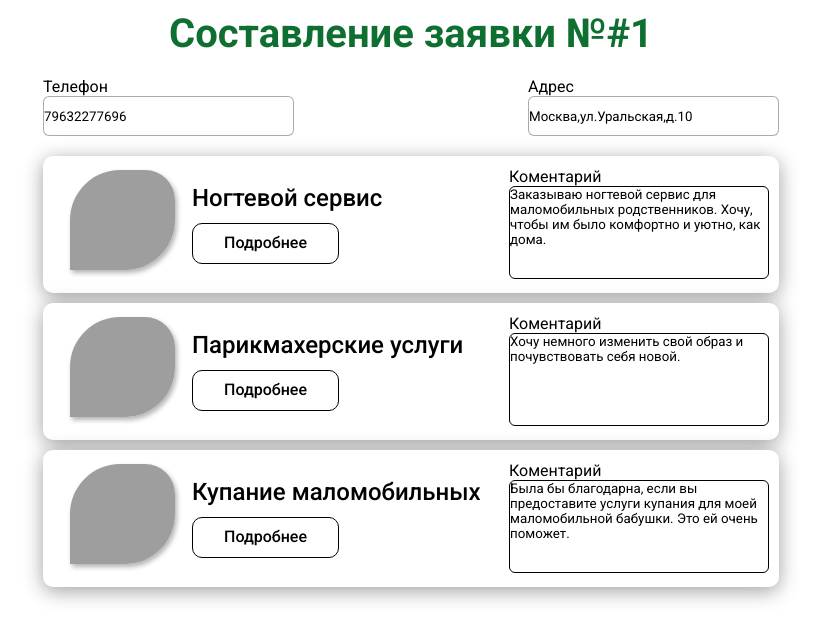
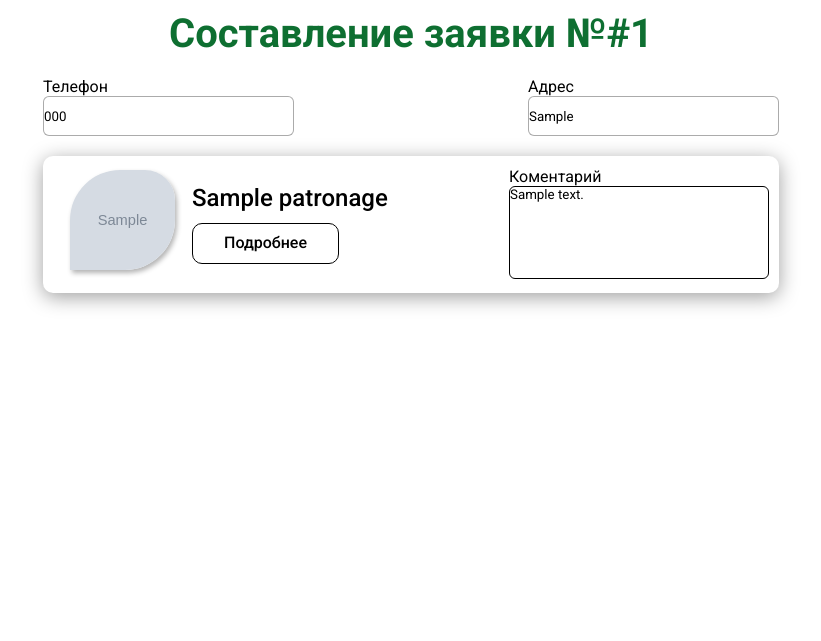
Before and after one commit to BMaks9/RIP, a Django app: page /disability/1/ in a window 1280 px wide. Shown: the part 54-695 px from the top of the page, without its empty margins (229-1050 px from the left). Run offline with Django 4.2, Linux system fonts and the light colour scheme; tables that the repository leaves empty hold one stand-in row (values such as "Sample post"); grey boxes marked "Sample" are stand-in pictures.

Commit message:
update views

```diff
--- a/social_system/urls.py
+++ b/social_system/urls.py
@@ -22,5 +22,5 @@ urlpatterns = [
     path('admin/', admin.site.urls),
     path('list-patronage/', views.GetListPatronage, name='list-patronage_url'),
     path('patronage/<int:id>/', views.GetPatronage, name= 'patronage_url'),
-    path('disability/<int:id>/', views.GetDisability, name= 'disability_url'),
+    path('disability/<int:disabiliti_id>/', views.GetDisability, name= 'disability_url'),
 ]
--- a/web_social_service/models.py
+++ b/web_social_service/models.py
@@ -25,8 +25,8 @@ class Disabilities(models.Model):
     address = models.CharField(max_length=20)
     status = models.CharField(max_length=20, null=False, choices=STATUS_CHOICES)
     data_created = models.DateField(null=False)
-    data_compilation = models.DateTimeField()
-    data_finished = models.DateTimeField()
+    data_compilation = models.DateTimeField(null=True, blank=True)
+    data_finished = models.DateTimeField(null=True, blank=True)
     creator = models.ForeignKey(User, on_delete=models.CASCADE, related_name='created_requests', null=False)
     moderator = models.ForeignKey(User, on_delete=models.SET_NULL, null=True, blank=True, related_name='moderator_requests')
     class Meta:
--- a/web_social_service/templates/disability.html
+++ b/web_social_service/templates/disability.html
@@ -3,20 +3,20 @@
 {% block title %}Текущая заявка{% endblock %}
 
 {% block content %}
-<p class="headline">Составление заявки №#{{data.id}} </p>
+<p class="headline">Составление заявки №#{{data.first.disabilities_id.id}} </p>
 <div class="disability-list">
 <div class="input-data">
     <div>
         <p>Телефон</p>
-        <input class= "input-box" type="text" name="" placeholder="  7 ..." value={{data.phone}}>
+        <input class= "input-box" type="text" name="" placeholder="  7 ..." value={{data.first.disabilities_id.phone}}>
     </div>
     <div>
         <p>Адрес</p>
-        <input class= "input-box" type="text" name="" placeholder="    Город, улица ..." value={{data.address}}>
+        <input class= "input-box" type="text" name="" placeholder="    Город, улица ..." value={{data.first.disabilities_id.address}}>
     </div>
 </div>
 <div class="">
-    {% for patronage in data.list_patronage %}
+    {% for patronage in data %}
         {% include 'disability_element.html' with element=patronage %}
     {% empty %}
         <p>Список пуст</p>
--- a/web_social_service/templates/disability_element.html
+++ b/web_social_service/templates/disability_element.html
@@ -1,10 +1,10 @@
 <div class="disability-patronage">
-    <img src={{element.img}} class="image" id="disability-img">
+    <img src={{element.patronage_id.img}} class="image" id="disability-img">
     <div style="height: 81px; width: 300px; margin-inline: auto;">
         <div class="patronage-title" id="disability-text" float: left;>
-            <p>{{element.title}}</p>
+            <p>{{element.patronage_id.title}}</p>
         </div>
-        <a href="{% url 'patronage_url' element.id %}"><button class="button-detail" id="disability-button-detail" type="button">Подробнее</button></a>
+        <a href="{% url 'patronage_url' element.patronage_id.id %}"><button class="button-detail" id="disability-button-detail" type="button">Подробнее</button></a>
     </div>
     <div>
         <p>Коментарий</p>
--- a/web_social_service/views.py
+++ b/web_social_service/views.py
@@ -1,5 +1,5 @@
 from django.shortcuts import render
-from web_social_service.models import Patronage
+from web_social_service.models import Patronage, Disabilities, Disabilities_Patronage
 
 data_disability = {
                 'id': 1,
@@ -25,78 +25,24 @@ data_disability = {
                 },
                 ],
             }
-data = {'list_patronage': [
-                {
-                    'id' : 1,
-                    'title' : 'Ногтевой сервис',
-                    'description': 'Гигиенический парамедицинский аппаратный педикюр и маникюр комплексный (обработка стоп и ногтей до щиколотки) для пожилых, инвалидов, лежачих и маломобильных граждан, а также для людей с такими проблемами как: грибок, вросший ноготь, онихолизис (отслоение ногтевой пластины), гиперкератоз (трещины на стопах, сильные наросты огрубевшей кожи), натоптыши, все виды мозолей (в т.ч. стержневая). Услуга оказывается больным сахарным диабетом (диабетическая стопа), после инсульта, при гипертонусе мышц. Работаем с любой степенью запущенности. Устранение проблем "дохирургическими" методами.',
-                    'img':'//127.0.0.1:9000/social-system/patronage1.jpg',
-                    'img_background': '//127.0.0.1:9000/social-system/patronage-background1.png',
-                },
-                {
-                    'id' : 2,
-                    'title' : 'Парикмахерские услуги',
-                    'description': 'Все виды парикмахерских услуг любой сложности для пожилых, инвалидов, лежачих и маломобильных граждан, в том числе для лиц старше 18 лет, желающих получить услугу парикмахера с выездом на дом. Наш спектр: все виды стрижек (классическая и модельная), окрашивания любой сложности, химическая завивка, бритьё и стрижка бороды и усов, окрашивание и коррекция бровей и ресниц.',
-                    'img':'//127.0.0.1:9000/social-system/patronage2.png',
-                    'img_background': '//127.0.0.1:9000/social-system/patronage-background2.png',
-                },
-                {
-                    'id' : 3,
-                    'title' : 'Купание маломобильных',
-                    'description': 'Услугу оказывают специалисты, имеющие медицинское образование и многолетний опыт работы в сфере патронажного ухода. Санитары и медицинские сестры обладают уверенными и бережными навыками перемещения и позиционирования человека согласно принципам кинестетики. У бригады имеется все необходимое для того, чтобы купание было безопасным и приятным: специализированные сидения для фиксации подопечного, надувная ванночка для мытья головы, мягкие одноразовые мочалки, бритвенный станок, гипоаллергенная косметика, одноразовые впитывающие пеленки, увлажняющий крем для чувствительной сухой кожи, парикмахерские инструменты для стрижки волос и бороды. Вам нужно подготовить только чистое нательное и постельное белье и два мягких полотенца среднего размера.',
-                    'img':'//127.0.0.1:9000/social-system/patronage3.png',
-                    'img_background': '//127.0.0.1:9000/social-system/patronage-background3.png',
-                },
-                {
-                    'id' : 4,
-                    'title' : 'Уборка квартир',
-                    'description': 'Стоимость наших услуг доступна и прозрачна. Цена за уборку квартиры и мытье окон варьируется в зависимости от объема работы, типа уборки и специфики объекта. Вы можете вызвать наших специалистов в удобное для вас время, и они оперативно приедут на указанный адрес, чтобы выполнить уборку. Обращаясь в компанию, вы получаете профессиональные услуги уборки квартиры и мытья окон с выездом на дом для пожилых, инвалидов, маломобильных и лежачих граждан в Москве и Московской области. Мы ценим ваше доверие и стремимся предоставить вам высококачественный сервис, который облегчит вашу жизнь и сделает ваш дом чистым и уютным.',
-                    'img':'//127.0.0.1:9000/social-system/patronage4.jpg',
-                    'img_background': '//127.0.0.1:9000/social-system/patronage-background4.png',
-                },
-                {
-                    'id' : 5,
-                    'title' : 'Психологическая помощь',
-                    'description': 'Психологи нашей патронажной службы работают по следующим направлениям:боязнь принятия решений и проблема выбора; эмоциональная зависимость, боязнь разлуки – работа ведется как с парами, уже находящимися в разводе, так и с теми, кто не может решиться на серьезный шаг; подсознательные страхи, фобии, навязчивые негативные мысли; поиск партнера для создания семьи, работа с собственными недостатками и комплексами; низкая самооценка; неуверенность в себе; решение вопроса профессиональной нереализованности. Занятия ведутся как один на один с психологом, так и в группе из двух человек (например, супруги). Это позволяет индивидуально подойти к решению проблем и подобрать технику для каждого конкретного случая.',
-                    'img':'//127.0.0.1:9000/social-system/patronage5.jpg',
-                    'img_background': '//127.0.0.1:9000/social-system/patronage-background5.jpg',
-                },
-                {
-                    'id' : 6,
-                    'title' : 'Уход в стационаре',
-                    'description': 'Помощник по уходу за больными в Москве – это возможность организовать лежачим пациентам профессиональную помощь, обеспечить присмотр и заботу в любое время суток. Сотрудники патронажной службы знают все нюансы ухода за больными в стационаре: быстро переоденут, поменяют белье, проведут гигиену тела, обработают кожу, своевременно дадут лекарства и вызовут лечащего врача при изменении самочувствия. Особенно актуален платный уход за пожилыми больными, часто страдающими психологическими и возрастными расстройствами. Только опытным патронажным сестрам под силу выполнять ухаживающие мероприятия, с которыми иногда не справляются даже заботливые родственники.',
-                    'img':'//127.0.0.1:9000/social-system/patronage6.jpg',
-                    'img_background': '//127.0.0.1:9000/social-system/patronage-background6.jpg',
-                },
-                {
-                    'id' : 7,
-                    'title' : 'Сопровождение пожилых',
-                    'description': 'Сопровождение пожилых людей – услуга, которую оказывают сиделки, имеющие базовую подготовку, действующие в рамках законодательства РФ и искренне любящие свою работу. Задачи компаньонки: обеспечивать нормальные бытовые условия для подопечных; контролировать прием препаратов и выполнение процедур, назначенных лечащим врачом, содействовать восстановлению после болезни; организовывать досуг; поддерживать морально и физически; помогать адаптироваться в новых условиях, наладить общение; способствовать избавлению от вредных привычек, организация правильного питания; в экстренном случае оперативно связаться с родственниками или врачом.',
-                    'img':'//127.0.0.1:9000/social-system/patronage7.jpg',
-                    'img_background': '//127.0.0.1:9000/social-system/patronage-background7.jpg',
-                },
-                {
-                    'id' : 8,
-                    'title' : 'Патронажная сестра',
-                    'description': 'Профессиональный патронаж – жизненная необходимость при невозможности для родственников самостоятельно ухаживать за своими старенькими уже родителями. Патронажная сестра (так называется специалист, занятый уходом за старичками на дому) помогает пациенту в выполнении самых разных дел. Она осуществляет: помощь в проведении предписанных медицинских и гигиенических процедур; наведение порядка и чистоты в квартире; приготовление еды, включая диетические блюда; оказание психологической помощи. Кроме того, этот специалист не забудет напомнить, что пора принять лекарства и просто поддержит нормальное, непринужденное общение.',
-                    'img':'//127.0.0.1:9000/social-system/patronage8.jpg',
-                    'img_background': '//127.0.0.1:9000/social-system/patronage-background8.jpg',
-                },
-            ],
-        }
+
 def GetListPatronage(request):
+    data = Patronage.objects.all().values()
     current_count = len(data_disability['list_patronage'])
     if 'patronageName' in request.GET:
         query = request.GET.get('patronageName')
-        data_temp = [patronage for patronage in data['list_patronage'] if patronage['title'].lower().startswith(query.lower())]
+        data_temp = [patronage for patronage in data if patronage['title'].lower().startswith(query.lower())]
         return render(request, 'list_patronage.html', {'data' : {'list_patronage': data_temp}, 'id_disability': data_disability['id'], 'current_count': current_count})
-    return render(request, 'list_patronage.html', {'data' : {'list_patronage': Patronage.objects.all().values()}, 'id_disability': data_disability['id'], 'current_count': current_count})
+    return render(request, 'list_patronage.html', {'data' : {'list_patronage': data}, 'id_disability': data_disability['id'], 'current_count': current_count})
 
 def GetPatronage(request, id):
-    for patronage in data['list_patronage']:
+    data = Patronage.objects.all().values()
+    for patronage in data:
         if patronage['id'] == id:
             data_temp = patronage
+            break
     return render(request, 'patronage.html', {'id': id, 'data' : data_temp})
 
-def GetDisability(request, id):
-    return render(request, 'disability.html', {'id': id,  'data': data_disability})
+def GetDisability(request, disabiliti_id):
+    data = Disabilities_Patronage.objects.filter(disabilities_id = disabiliti_id)
+    return render(request, 'disability.html', {'id': disabiliti_id,  'data' : data})
```
Also changed, not shown: 1 other file.
